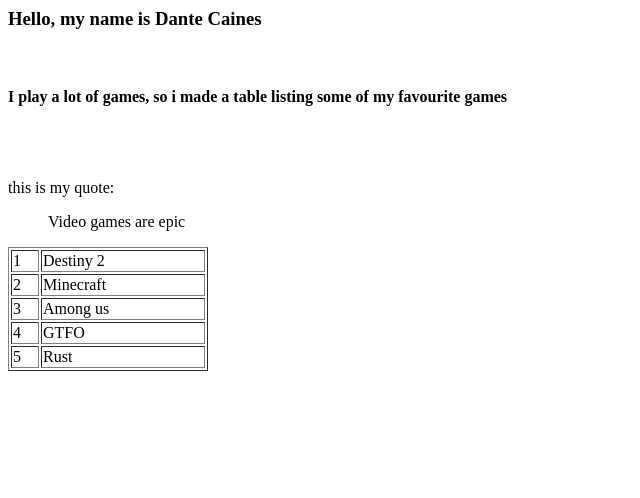
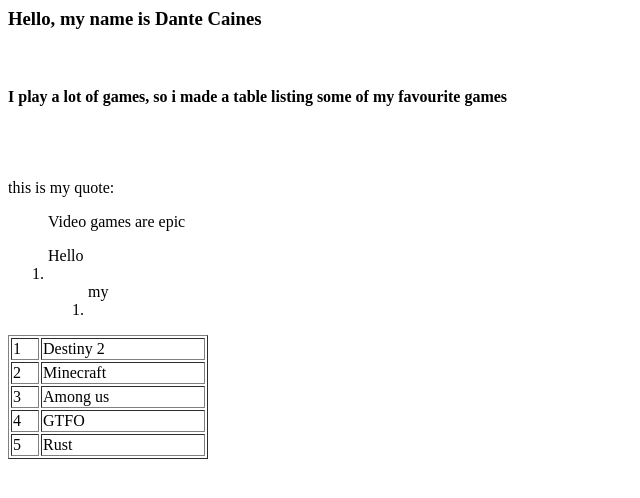
Before and after one commit to Dante-Caines/Dante-Caines.github.io, a plain HTML site: page index.html in a window 1280 px wide. Shown: the whole page, without its empty margins (0-640 px from the left). Drawn offline with Linux system fonts and the light colour scheme.

Commit message:
Update index.html

```diff
--- a/index.html
+++ b/index.html
@@ -21,3 +21,6 @@
 <tr><td>4</td><td>GTFO</td></tr>
 <tr><td>5</td><td>Rust</td></tr>
   <p> this is my quote:</p> <blockquote> Video games are epic </blockquote>
+
+<ol> Hello <li>
+<ol> my    <li>
```
